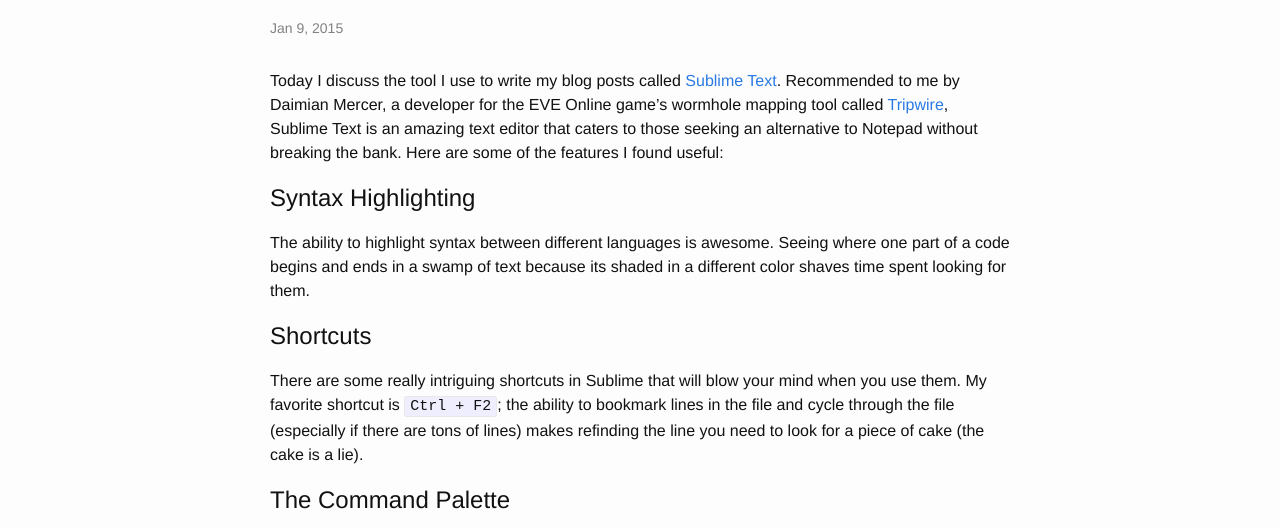
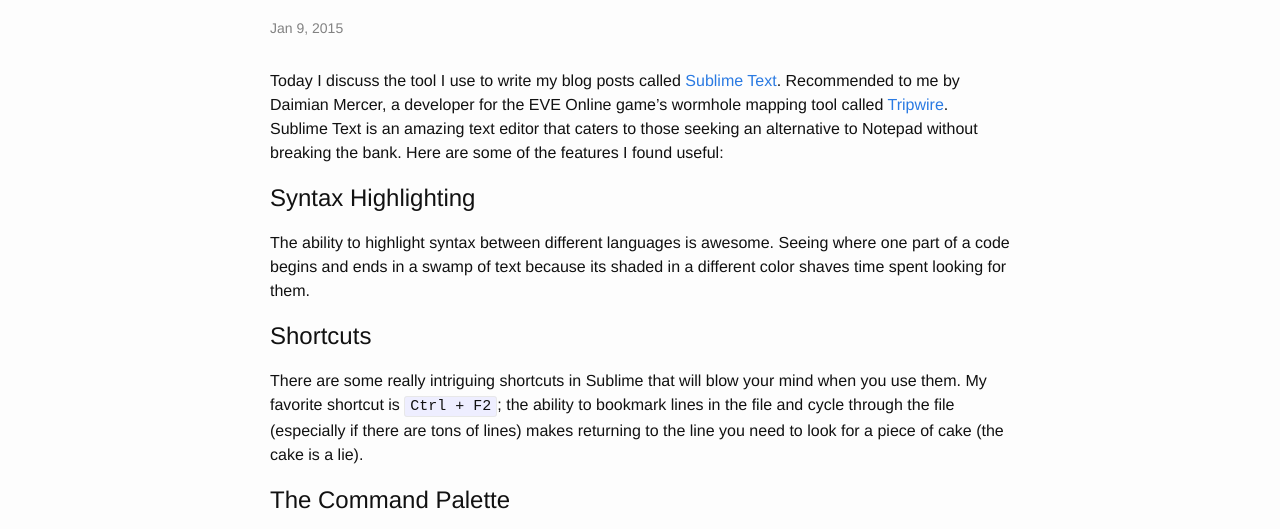
Before and after one commit to Adimwit/Adimwit.github.io, a Jekyll site: the page built from _posts/2015-01-09-Sublime-Text.markdown, in a window 1280 px wide. Shown: the part 129-658 px from the top of the page. Built offline with Jekyll 4.4.1, drawn with Linux system fonts in a browser that asks for light colours.

Commit message:
post 1/10 and 1/11

````diff
--- a/_posts/2015-01-09-Sublime-Text.markdown
+++ b/_posts/2015-01-09-Sublime-Text.markdown
@@ -5,7 +5,7 @@
 categories: blog january
 ---
 
-Today I discuss the tool I use to write my blog posts called [Sublime Text][sublime]. Recommended to me by Daimian Mercer, a developer for the EVE Online game's wormhole mapping tool called [Tripwire][tripwire], Sublime Text is an amazing text editor that caters to those seeking an alternative to Notepad without breaking the bank. Here are some of the features I found useful:
+Today I discuss the tool I use to write my blog posts called [Sublime Text][sublime]. Recommended to me by Daimian Mercer, a developer for the EVE Online game's wormhole mapping tool called [Tripwire][tripwire]. Sublime Text is an amazing text editor that caters to those seeking an alternative to Notepad without breaking the bank. Here are some of the features I found useful:
 
 <h1>Syntax Highlighting</h1>
 
@@ -13,7 +13,7 @@
 
 <h1>Shortcuts</h1>
 
-There are some really intriguing shortcuts in Sublime that will blow your mind when you use them. My favorite shortcut is ```Ctrl + F2```; the ability to bookmark lines in the file and cycle through the file (especially if there are tons of lines) makes refinding the line you need to look for a piece of cake (the cake is a lie).
+There are some really intriguing shortcuts in Sublime that will blow your mind when you use them. My favorite shortcut is ```Ctrl + F2```; the ability to bookmark lines in the file and cycle through the file (especially if there are tons of lines) makes returning to the line you need to look for a piece of cake (the cake is a lie).
 
 <h1>The Command Palette</h1>
 
````
Also changed, not shown: _posts/2015-01-10-Programs-of-the-Past.markdown (added, +18 -0 lines), _posts/2015-01-11-Better-at-Developing.markdown (added, +18 -0 lines).
